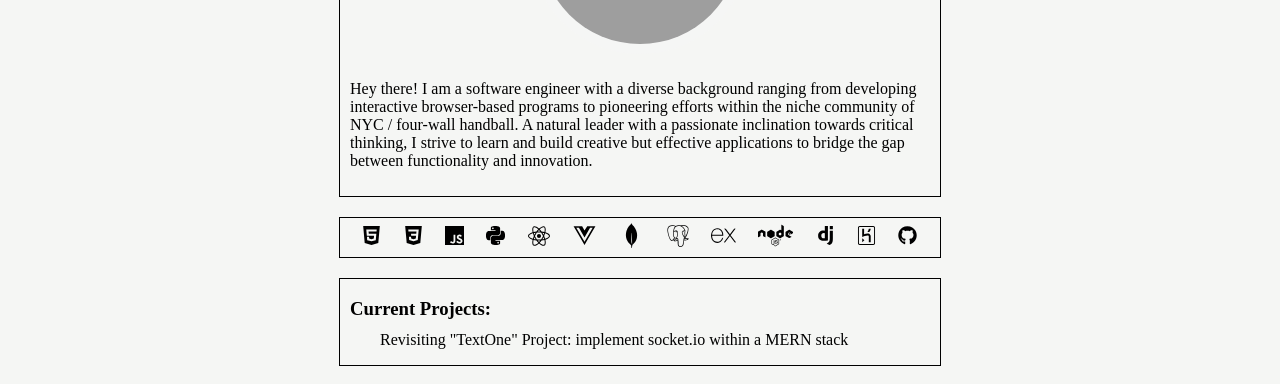
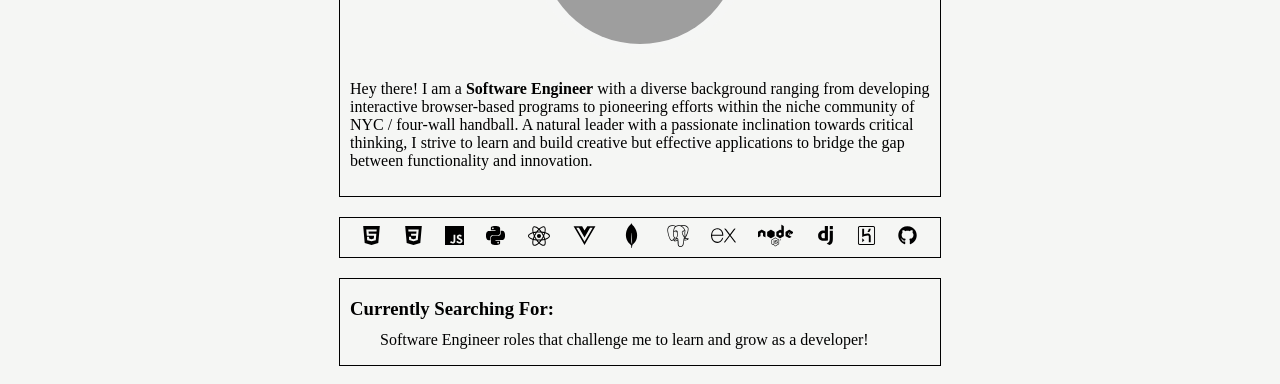
Before and after one commit to timothymei327/timothymei327.github.io, a React (Create React App) app: page /about in a window 1280 px wide. Shown: the part 279-663 px from the top of the page. Built offline with nearby package versions, Linux system fonts and the light colour scheme; grey boxes are pictures that could not be loaded.

Commit message:
added solitaire link and profile edits

```diff
--- a/src/pages/About.js
+++ b/src/pages/About.js
@@ -26,11 +26,11 @@ const About = () => {
           alt="profile-image"
         />
         <p className="profile-description">
-          Hey there! I am a software engineer with a diverse background ranging
-          from developing interactive browser-based programs to pioneering
-          efforts within the niche community of NYC / four-wall handball. A
-          natural leader with a passionate inclination towards critical
-          thinking, I strive to learn and build creative but effective
+          Hey there! I am a <b>Software Engineer</b> with a diverse background
+          ranging from developing interactive browser-based programs to
+          pioneering efforts within the niche community of NYC / four-wall
+          handball. A natural leader with a passionate inclination towards
+          critical thinking, I strive to learn and build creative but effective
           applications to bridge the gap between functionality and innovation.
         </p>
       </div>
@@ -93,11 +93,11 @@ const About = () => {
         </div>
         <div className="bottom-banner">
           <div className="current">
-            <h3>Current Projects:</h3>
+            <h3>Currently Searching For:</h3>
             <ul>
               <li>
-                Revisiting "TextOne" Project: implement socket.io within a MERN
-                stack
+                Software Engineer roles that challenge me to learn and grow as a
+                developer!
               </li>
             </ul>
           </div>
@@ -165,7 +165,16 @@ const About = () => {
               >
                 Risk of Rain 2
               </li>
-              <li>Solitaire</li>
+              <li
+                className="reference"
+                onClick={() =>
+                  linkToNewTab(
+                    'https://www.google.com/logos/fnbx/solitaire/standalone.html'
+                  )
+                }
+              >
+                Solitaire
+              </li>
             </ul>
             <h4>Cars:</h4>
             <ul>
```
